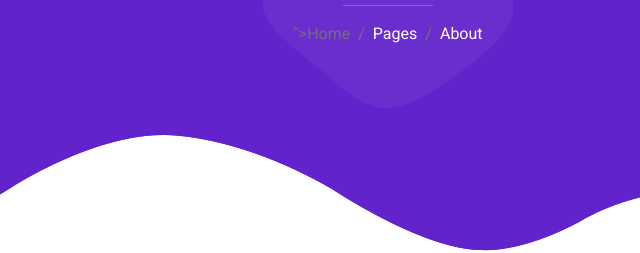
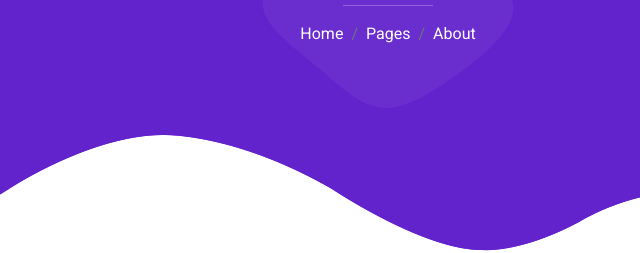
Before and after one commit to jjabez92-byte/Jabez-Joshua, a plain HTML site: page about.html in a window 1280 px wide. Shown: the part 243-496 px from the top of the page, 252-892 px from the left. Drawn offline with nearby package versions, Linux system fonts and the light colour scheme; files whose address does not match are found by name.

Commit message:
Update about.html

```diff
--- a/about.html
+++ b/about.html
@@ -132,7 +132,7 @@
                             <hr class="bg-white mx-auto mt-0" style="width: 90px;">
                             <nav aria-label="breadcrumb">
                                 <ol class="breadcrumb justify-content-center">
-                                    <li class="breadcrumb-item"><a class="text-white" href="#"></a>">Home</a></li>
+                                    <li class="breadcrumb-item"><a class="text-white" href="#">Home</a></li>
                                     <li class="breadcrumb-item"><a class="text-white" href="#">Pages</a></li>
                                     <li class="breadcrumb-item text-white active" aria-current="page">About</li>
                                 </ol>
```
